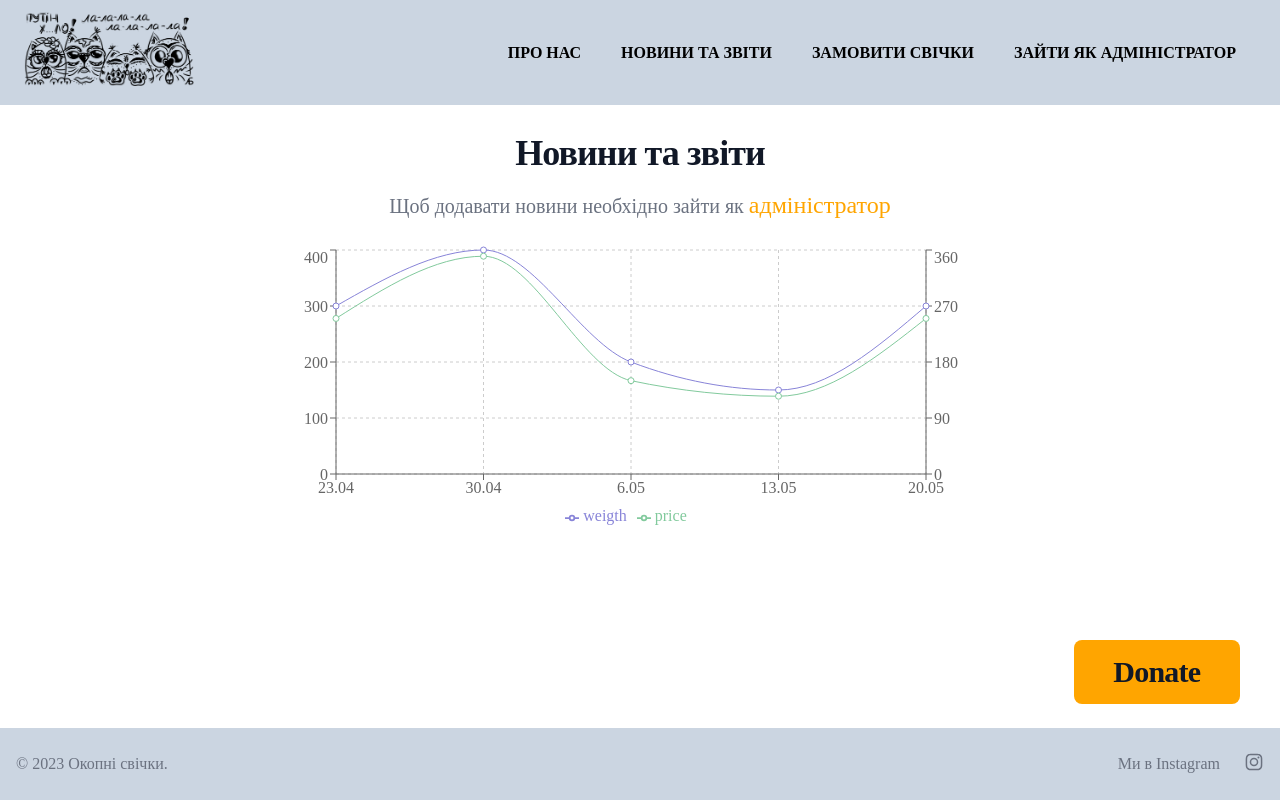
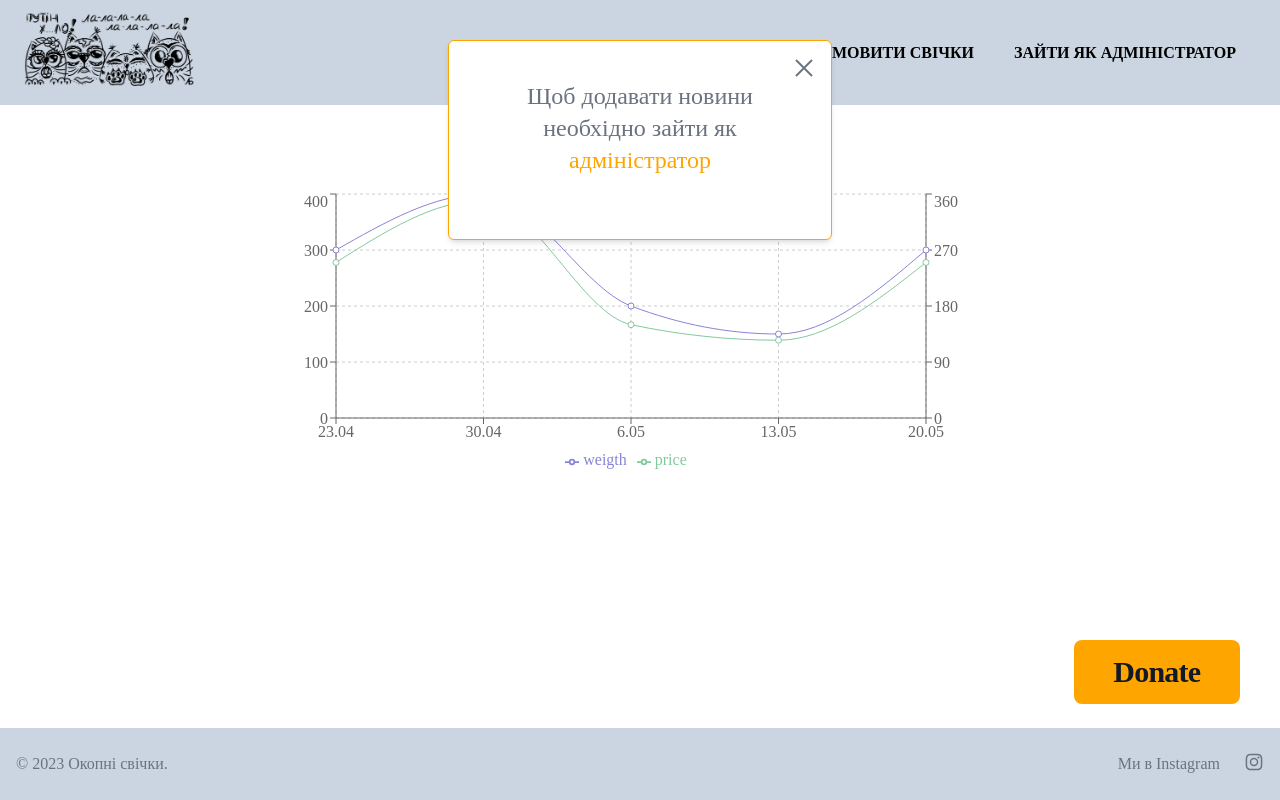
Before and after one commit to mndacium/candle-supplies-manager, a Next.js app: page /news in a window 1280 px wide. Built offline with nearby package versions, Linux system fonts and the light colour scheme; no server answers.

Commit message:
fixed problem with auth state

```diff
--- /dev/null
+++ b/src/components/AlertBubble.tsx
@@ -0,0 +1,40 @@
+import React, { useState } from "react";
+
+export interface IAlertBubble {
+  alertText: React.ReactNode;
+}
+
+const AlertBubble: React.FC<IAlertBubble> = ({ alertText }) => {
+  const [showAlert, setShowAlert] = useState<boolean>(true);
+
+  const handleCloseAlert = () => {
+    setShowAlert(false);
+  };
+
+  return showAlert ? (
+    <div className="w-[75vw] lg:w-[50vw] xl:w-[30vw] fixed top-10 left-[50%] translate-x-[-50%] min-h-[200px] flex items-center bg-white border border-phOrange rounded-md shadow-md p-4 z-50">
+      <div className="w-[75%] mx-auto text-center">{alertText}</div>
+      <button
+        className="absolute top-3 right-3 text-gray-500 hover:text-gray-800 focus:outline-none w-[30px] h-[30px]"
+        onClick={handleCloseAlert}
+      >
+        <svg
+          fill="none"
+          stroke="currentColor"
+          stroke-width="1.5"
+          viewBox="0 0 24 24"
+          xmlns="http://www.w3.org/2000/svg"
+          aria-hidden="true"
+        >
+          <path
+            stroke-linecap="round"
+            stroke-linejoin="round"
+            d="M6 18L18 6M6 6l12 12"
+          ></path>
+        </svg>
+      </button>
+    </div>
+  ) : null;
+};
+
+export default AlertBubble;
--- a/src/components/Header.tsx
+++ b/src/components/Header.tsx
@@ -3,7 +3,7 @@ import { useState } from "react";
 import Link from "next/link";
 export interface IHeader {}
 import { useRouter } from "next/router";
-import { getAuth ,signOut } from "firebase/auth";
+import { getAuth ,signOut,onAuthStateChanged } from "firebase/auth";
 import { initFirebase } from "@/firebase/config";
 
 
@@ -14,6 +14,15 @@ const Header: React.FC<IHeader> = () => {
   initFirebase();
   const auth = getAuth();
   const [isAuthenticated, setIsAuthenticated] = useState(!!auth.currentUser);
+  onAuthStateChanged(auth, (user) => {
+    if (user) {
+
+      setIsAuthenticated(true)
+    } else {
+      setIsAuthenticated(false)
+    }
+  });
+
   const handleSignOut = () => {
     signOut(auth)
       .then(() => {
@@ -101,7 +110,7 @@ const Header: React.FC<IHeader> = () => {
                 </Link>
               </li>
 
-              {pathname.includes("/news") && (
+              {(pathname.includes("/news") || isAuthenticated) && (
                 <>
                   <li className="nav-item">
                     {isAuthenticated ? (
--- a/src/components/LoginForm.tsx
+++ b/src/components/LoginForm.tsx
@@ -1,6 +1,11 @@
 import { FormEventHandler, useState } from "react";
 import Link from "next/link";
-import { signInWithEmailAndPassword, getAuth } from "firebase/auth";
+import {
+  signInWithEmailAndPassword,
+  getAuth,
+  setPersistence,
+  browserLocalPersistence ,
+} from "firebase/auth";
 import { initFirebase } from "@/firebase/config";
 import { useRouter } from "next/navigation";
 import { FirebaseError } from "firebase/app";
@@ -10,17 +15,16 @@ interface LoginFormProps {}
 const LoginForm: React.FC<LoginFormProps> = () => {
   const [email, setEmail] = useState("");
   const [password, setPassword] = useState("");
-  const [error, setError] = useState<string|null>(null);
+  const [error, setError] = useState<string | null>(null);
   initFirebase();
   const auth = getAuth();
   const handleSubmit: FormEventHandler<HTMLFormElement> = async (event) => {
     event.preventDefault();
     try {
-      const userCredential = await signInWithEmailAndPassword(
-        auth,
-        email,
-        password
-      );
+      await setPersistence(auth, browserLocalPersistence ); // Await the promise to set persistence
+
+      await signInWithEmailAndPassword(auth, email, password); // Await the promise to sign in
+
       setError(null);
       // Login successful, redirect to news page
       router.push("/news");
@@ -36,10 +40,10 @@ const LoginForm: React.FC<LoginFormProps> = () => {
           setError("An error occurred. Please try again later.");
       }
 
-
       // Display error message to user
     }
   };
+
   const router = useRouter();
 
   return (
@@ -69,18 +73,39 @@ const LoginForm: React.FC<LoginFormProps> = () => {
         </div>
       </Link>
       {error && (
-        <div className="w-full bg-orange-100 border-l-4 border-phOrange text-orange-700 p-4 mb-4 relative " role="alert">
-        <div className="w-[75%]">{error}</div>
-        <button className="absolute top-0 bottom-0 right-2" onClick={() => setError(null)}>
-              <svg className="h-6 w-6" xmlns="http://www.w3.org/2000/svg" fill="none" viewBox="0 0 24 24" stroke="currentColor" aria-hidden="true">
-                <path stroke-linecap="round" stroke-linejoin="round" stroke-width="2" d="M6 18L18 6M6 6l12 12" />
-              </svg>
-        </button>
-      </div>
+        <div
+          className="w-full bg-orange-100 border-l-4 border-phOrange text-orange-700 p-4 mb-4 relative "
+          role="alert"
+        >
+          <div className="w-[75%]">{error}</div>
+          <button
+            className="absolute top-0 bottom-0 right-2"
+            onClick={() => setError(null)}
+          >
+            <svg
+              className="h-6 w-6"
+              xmlns="http://www.w3.org/2000/svg"
+              fill="none"
+              viewBox="0 0 24 24"
+              stroke="currentColor"
+              aria-hidden="true"
+            >
+              <path
+                stroke-linecap="round"
+                stroke-linejoin="round"
+                stroke-width="2"
+                d="M6 18L18 6M6 6l12 12"
+              />
+            </svg>
+          </button>
+        </div>
       )}
 
       <div className="mb-4">
-        <label className="block text-gray-700 font-bold mb-2 text-lg" htmlFor="email">
+        <label
+          className="block text-gray-700 font-bold mb-2 text-lg"
+          htmlFor="email"
+        >
           Email
         </label>
         <input
--- a/src/components/Slider.tsx
+++ b/src/components/Slider.tsx
@@ -22,7 +22,7 @@ const Carousel: React.FC<ICarousel> = ({ slides }) => {
   };
 
   return (
-    <div className="container h-[60vh] w-[100%] xl:w-[70%] m-auto relative ">
+    <div className="container h-[40vh] w-[100%] xl:w-[55%] m-auto relative ">
       <div
         style={{ backgroundImage: `url(${slides[currIndex]})` }}
         className="w-full h-full bg-center  bg-cover bg-no-repeat"
--- a/src/pages/news.tsx
+++ b/src/pages/news.tsx
@@ -1,18 +1,30 @@
 import Head from "next/head";
-
+import { useState } from "react";
 import { Inter } from "next/font/google";
-
+import { getAuth, onAuthStateChanged } from "firebase/auth";
+import { initFirebase } from "@/firebase/config";
 import Link from "next/link";
-import type { ReactElement } from 'react'
+import type { ReactElement } from "react";
 import Layout from "@/components/Layout";
 import Graphic from "@/components/Graphic";
-
+import AlertBubble from "@/components/AlertBubble";
 
 const inter = Inter({ subsets: ["latin"] });
 
 export default function Home() {
-
-
+  const auth = getAuth();
+  const [isAuthenticated, setIsAuthenticated] = useState<boolean>(
+    !!auth.currentUser
+  );
+  const [isLoading, setIsLoading] = useState<boolean>(true);
+  onAuthStateChanged(auth, (user) => {
+    if (user) {
+      setIsAuthenticated(true);
+    } else {
+      setIsAuthenticated(false);
+    }
+    setIsLoading(false);
+  });
   return (
     <>
       <Head>
@@ -24,20 +36,39 @@ export default function Home() {
         <meta name="viewport" content="width=device-width, initial-scale=1" />
         <link rel="icon" href="/favicon.ico" />
       </Head>
+
       <main className="container">
-        <h1 className="text-center ">Новини та звіти</h1>
-        <div className="text-center"><p>Щоб додавати новини необхідно зайти як  <Link href={"/login"} className="text-2xl  text-phOrange">адміністратор</Link></p></div>
-        <div className="mx-auto w-[60vw] h-[45vh]"><Graphic></Graphic></div>
+      {isLoading ? (
+        <div className=" flex justify-center items-center">
+          <h1 className="">Loading...</h1>
 
+        </div>
+        ) : (
+          <>
+            <h1 className="text-center">Новини та звіти</h1>
+
+            <div className="mx-auto w-[60vw] h-[45vh]">
+              <Graphic></Graphic>
+            </div>
+            {!isAuthenticated && (
+              <AlertBubble
+                alertText={
+                  <p className="text-2xl">
+                    Щоб додавати новини необхідно зайти як{" "}
+                    <Link href={"/login"} className="text-2xl  text-phOrange">
+                      адміністратор
+                    </Link>
+                  </p>
+                }
+              ></AlertBubble>
+            )}
+          </>
+        )}
 
       </main>
     </>
   );
 }
 Home.getLayout = function getLayout(page: ReactElement) {
-  return (
-    <Layout>
-     {page}
-    </Layout>
-  )
-}
+  return <Layout>{page}</Layout>;
+};
```
